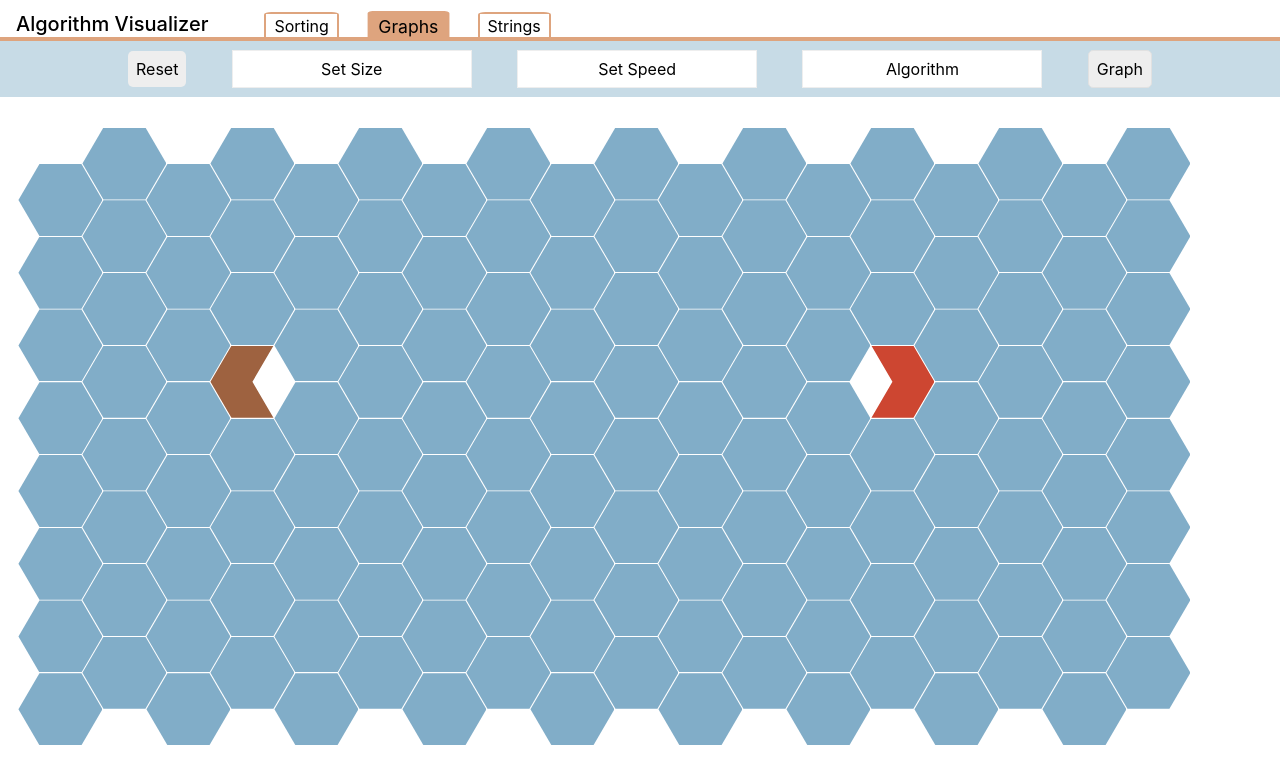
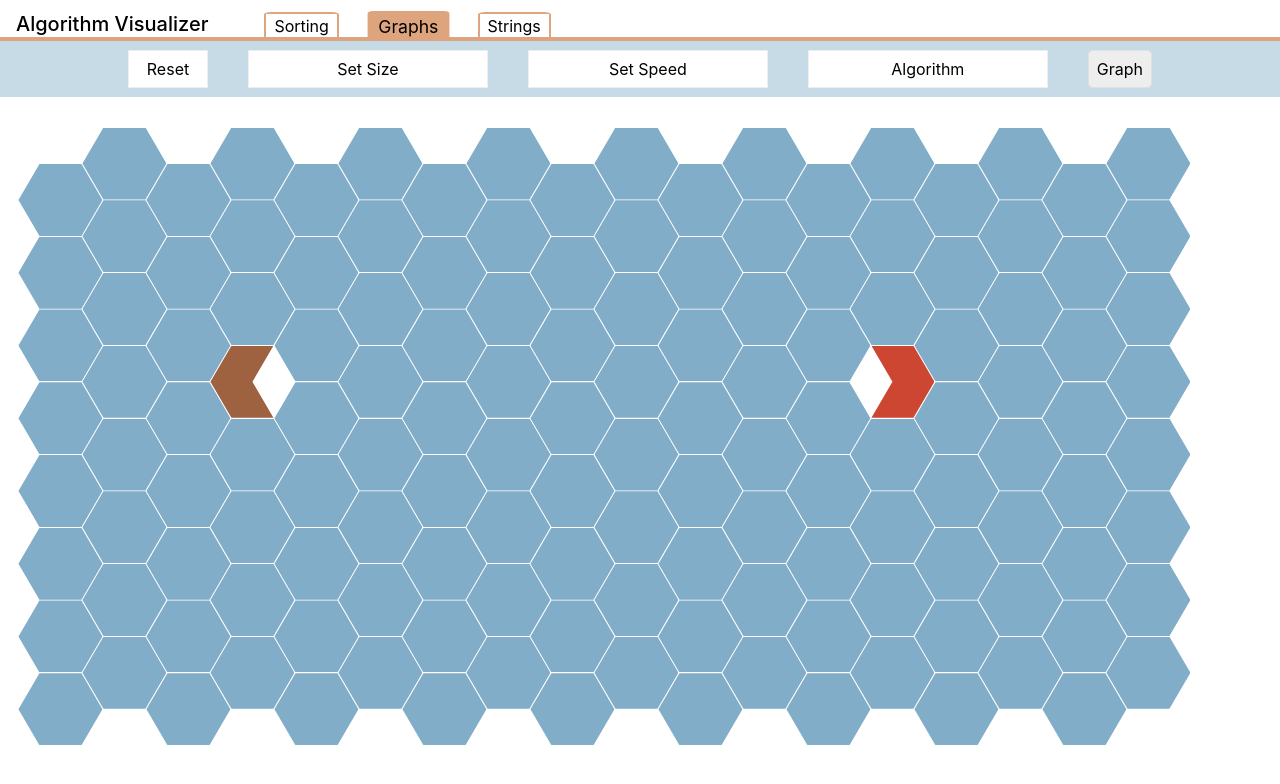
Before and after one commit to abagel21/AlgorithmVisualization, a React (Create React App) app: page / in a window 1280 px wide. Both pictures are taken after a click on the item "Graphs". Shown: the top 784 px of the page. Built offline with nearby package versions, Linux system fonts and the light colour scheme.

Commit message:
reset options

```diff
--- a/src/components/Graph.jsx
+++ b/src/components/Graph.jsx
@@ -136,9 +136,17 @@ const Graph = ({selected}) => {
         <div>
             <div className="topBar" data-status={selected == "Graphs" ? "graphSettings" : "false"}>
                 <div className="graphSettings">
-                <div className="resetGraphing" onClick={(e) => handleReset(e)}>
-                Reset
-              </div>
+              <div className="dropdownSmall">
+                    <p className="dropdownTop resetGraphing">Reset</p>
+                    <div className="dropdownContent7">
+                        <p onClick={(e) => clearAlgorithm(hexMap, startCol, startHeight)}>
+                            Path
+                        </p>
+                        <p onClick={(e) => clearAll(hexMap, startCol, startHeight)}>
+                            All
+                        </p>
+                    </div>
+                </div>
                 <div className="dropdown">
                     <p className="dropdownTop size">Set Size</p>
                     <div className="dropdownContent6">
--- a/src/components/Hex.jsx
+++ b/src/components/Hex.jsx
@@ -22,7 +22,6 @@ const Hex = ({val, col, height, hexes, hoffset, mouseIsDown, setMouseDown, isSta
         setMouseDown("true")
         let innerHex = document.querySelector(`.hex-${col}-${height}`).children[0];
         if(hexes.contents[col][height] == 0) {
-            console.log("THIS WASN't A WALL")
             hexes.contents[col][height] = -1;
             innerHex.classList.add("wall");
         } else if(hexes.contents[col][height] == -1) {
@@ -37,7 +36,6 @@ const Hex = ({val, col, height, hexes, hoffset, mouseIsDown, setMouseDown, isSta
         if(mouseIsDown=="true") {
             let innerHex = document.querySelector(`.hex-${col}-${height}`).children[0];
             if(hexes.contents[col][height] == 0) {
-                console.log("THIS WASN't A WALL")
                 hexes.contents[col][height] = -1;
                 innerHex.classList.add("wall");
             } else if(hexes.contents[col][height] == -1) {
--- a/src/index.css
+++ b/src/index.css
@@ -52,6 +52,14 @@ code {
     transition: all .5s ease;
 }
 
+.dropdownSmall {
+    display: block;
+    position: relative;
+    width: 5rem;
+    z-index: 10000;
+    transition: all .5s ease;
+}
+
 @media(max-width: 1200px) {
   .dropdown {
     width: 10rem;
@@ -91,8 +99,16 @@ code {
     visibility: visible;
     height: 3rem;
 }
+.dropdownSmall:hover .dropdownContent7 {
+    visibility: visible;
+    height: 5rem;
+}
 
 .dropdown p {
+    margin: 0;
+}
+
+.dropdownSmall p {
     margin: 0;
 }
 
@@ -259,6 +275,33 @@ code {
 }
 
 .dropdownContent6 p:hover {
+    background-color: #e1e1e1;
+}
+
+.dropdownContent7 {
+    visibility: hidden;
+    height: 0;
+    position: absolute;
+    width: 100%;
+    background-color: #eee;
+    -webkit-transition: all .5s ease;
+    transition: all .5s ease;
+    overflow: hidden;
+    display: flex;
+    flex-direction: column;
+    justify-content: center;
+}
+
+.dropdownContent7 p {
+    padding: .5rem;
+    border: 1px solid #eee;
+    margin: 0;
+    cursor: pointer;
+    -webkit-transition: all .5s ease;
+    transition: all .5s ease;
+}
+
+.dropdownContent7 p:hover {
     background-color: #e1e1e1;
 }
 
@@ -590,31 +633,6 @@ code {
 }
 
 .resetSorting:active {
-    -webkit-transform: translateY(1px);
-    transform: translateY(1px);
-    -webkit-box-shadow: none;
-    box-shadow: none;
-}
-
-.resetGraphing {
-    background-color: #eee;
-    z-index: 100;
-    padding: .5rem;
-    border-radius: 5px;
-    cursor: pointer;
-    -webkit-transition: all .2s ease;
-    transition-duration: .2s;
-    transition-property: transform, box-shadow, background-color;
-}
-
-.resetGraphing:hover {
-    -webkit-transform: translateY(-3px);
-    transform: translateY(-3px);
-    -webkit-box-shadow: 0 0.25rem 0.25rem rgba(0, 0, 0, 0.15);
-    box-shadow: 0 0.25rem 0.25rem rgba(0, 0, 0, 0.15);
-}
-
-.resetGraphing:active {
     -webkit-transform: translateY(1px);
     transform: translateY(1px);
     -webkit-box-shadow: none;
```
